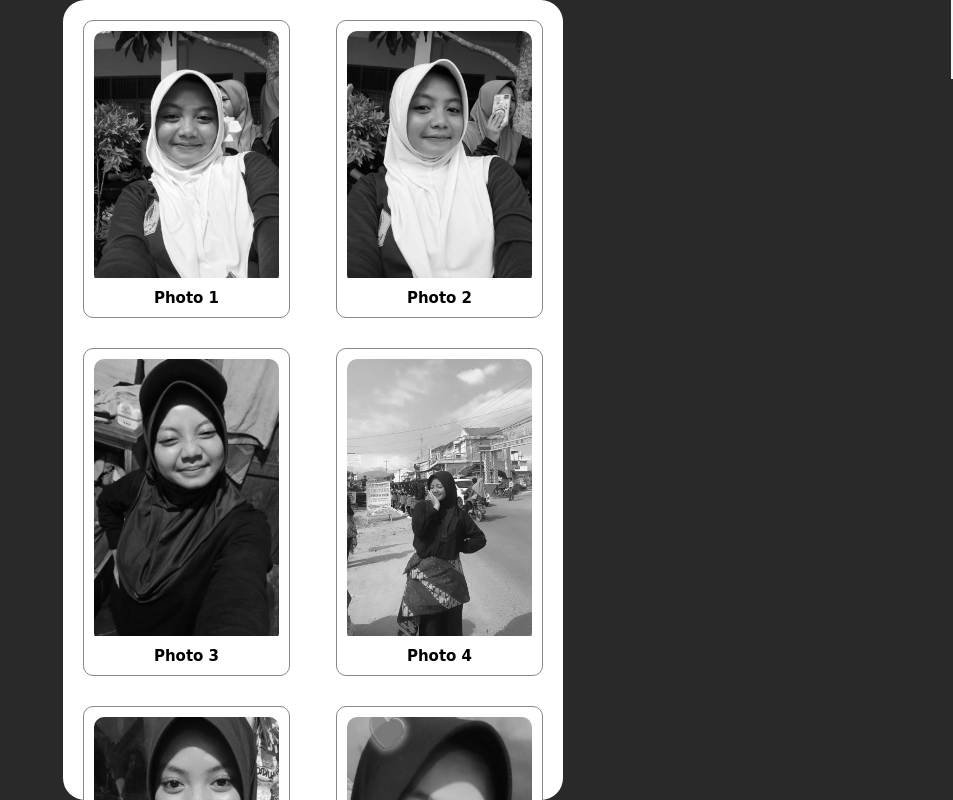
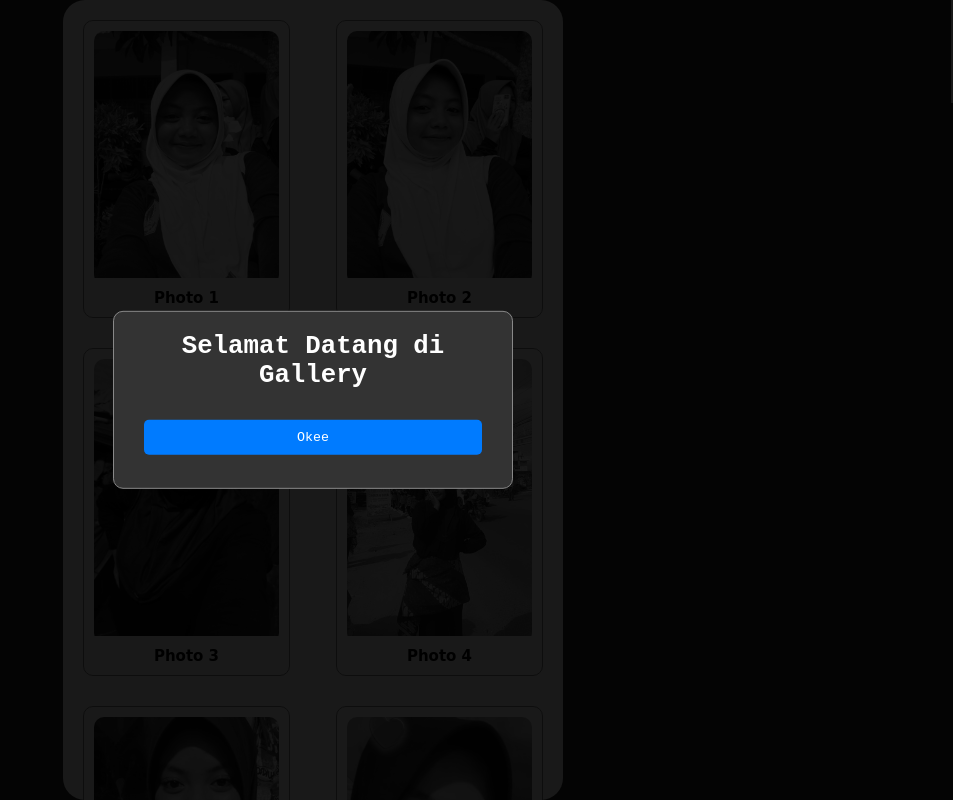
Before and after one commit to Risput/Risput.github.io, a plain HTML site: page Gallery/index.html in a window 1280 px wide. Shown: the top 800 px of the page, without its empty margins (327-1280 px from the left). Drawn offline with Linux system fonts and the light colour scheme; files that its build step writes are made by us from their sources.

Commit message:
Update index.html

```diff
--- a/Gallery/index.html
+++ b/Gallery/index.html
@@ -148,10 +148,85 @@
                 opacity: 1;
             }
         }
+
+        /* musik */
+        .popup-overlay {
+            display: none;
+            position: fixed;
+            top: 0;
+            left: 0;
+            width: 100%;
+            height: 100%;
+            background: rgba(0,0,0,0.9);
+            z-index: 1000;
+        }
+        .popup {
+            position: absolute;
+            top: 50%;
+            left: 50%;
+            transform: translate(-50%, -50%);
+            background-color: #333;
+            padding: 20px;
+            border: 1px solid #888;
+            width: 80vw; /* Menggunakan vw agar responsif */
+            max-width: 400px; /* Batas maksimum lebar */
+            height: auto; /* Menggunakan tinggi otomatis */
+            border-radius: 10px;
+            text-align: center;
+            font-family: 'Comic Sans MS', cursive, sans-serif;
+            animation: fadeIn 1s ease-in-out;
+            color: white;
+        }
+        .popup h2 {
+            margin-top: 15px;
+            font-size: 4vw; /* Menggunakan vw agar responsif */
+        }
+        .popup p {
+            font-size: 3vw; /* Menggunakan vw agar responsif */
+            margin-bottom: 20px;
+        }
+        .btn {
+            background-color: #007BFF;
+            color: white;
+            padding: 10px;
+            border: none;
+            border-radius: 5px;
+            cursor: pointer;
+            display: inline-block;
+            margin-top: 10px;
+            width: calc(100% - 20px); /* Menyesuaikan ukuran tombol */
+        }
+        .btn:hover {
+            background-color: #0056b3;
+        }
+        @keyframes fadeIn {
+            from {
+                opacity: 0;
+            }
+            to {
+                opacity: 1;
+            }
     </style>
 </head>
 <body>
+    <div class="popup-overlay" id="initialPopup">
+        <div class="popup">
+            <!-- Konten popup -->
+            <h3>Selamat Datang di Gallery</h3>
+            <p></p>
+
+            <!-- Tombol tutup -->
+            <button class="btn btn-dark" id="closePopup">Okee</button>
+
+            <!-- Audio untuk musik latar belakang -->
+            <audio id="backgroundMusic" autoplay loop>
+                <source src="PhotoSong.mp3" type="audio/mpeg">
+                Maaf, browser Anda tidak mendukung pemutaran audio.
+            </audio>
+        </div>
+    </div>
     <div id="wrapper">
+
         <div id="animated-text">
             <h2>Gallery</h2>
         </div>
@@ -235,7 +310,49 @@
                     setTimeout(typeText, 250); // Set animation speed (250ms)
                 }
             }
-            typeText(); // Start the animation
+
+            // Fungsi untuk menampilkan popup
+            function showPopup() {
+                var initialPopup = document.getElementById("initialPopup");
+                initialPopup.style.display = "block";
+            }
+
+            // Fungsi untuk menyembunyikan popup
+            function closePopup() {
+                var initialPopup = document.getElementById("initialPopup");
+                initialPopup.style.display = "none";
+                startAutoScroll();
+                showBaekSeongmin();
+            }
+
+            // Tambahkan event listener ke tombol tutup popup
+            var closePopupButton = document.getElementById("closePopup");
+            closePopupButton.addEventListener("click", closePopup);
+
+            // Tampilkan popup saat memuat halaman (Anda bisa mengatur delay jika diperlukan)
+            window.addEventListener("load", showPopup);
+
+            function playMusic() {
+                var audio = document.getElementById("backgroundMusic");
+                audio.play();
+            }
+
+            // Fungsi untuk menampilkan "Baek Seongmin" dengan animasi mengetik
+            function showBaekSeongmin() {
+                var baekSeongmin = document.getElementById("baekSeongmin");
+                baekSeongmin.style.display = "block";
+                baekSeongmin.style.animation = "typing 4s steps(40, end), blink-caret 0.75s step-end infinite";
+            }
+
+            // Tambahkan event listener ke tombol
+            var closePopup = document.getElementById("closePopup");
+            closePopup.addEventListener("click", playMusic);
+
+            // Menjalankan animasi mengetik setelah tombol pada popup diklik
+            closePopup.addEventListener("click", function () {
+                animatedText.classList.add("animated");
+                typeText();
+            });
         });
     </script>
 </body>
```
